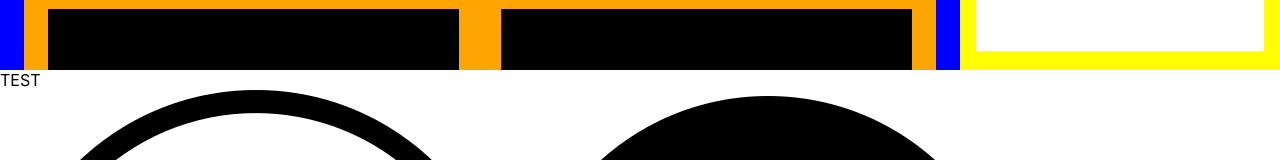
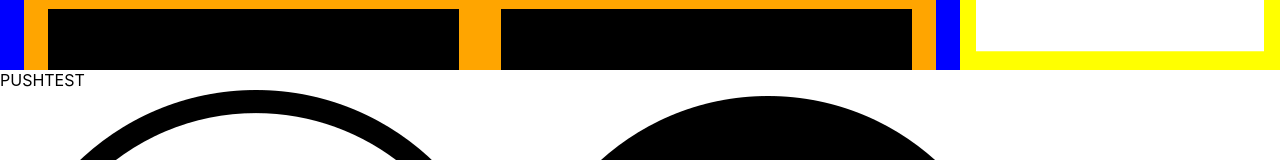
Before and after one commit to CamIsTrick/CIT_frontend, a React (Create React App) app: page / in a window 1280 px wide. Shown: the part 730-890 px from the top of the page. Built offline with nearby package versions, Linux system fonts and the light colour scheme.

Commit message:
cicd push test (#13)

```diff
--- a/src/App.tsx
+++ b/src/App.tsx
@@ -16,7 +16,7 @@ function App() {
   return (
     <>
       <Main/>
-      <div>TEST</div>
+      <div>PUSHTEST</div>
       <img src={myImage1} alt="My Image" />
       <img src={myImage2} alt="My Image" />
       {myImage3 && <img src={myImage3} alt="My Image" />}
```
